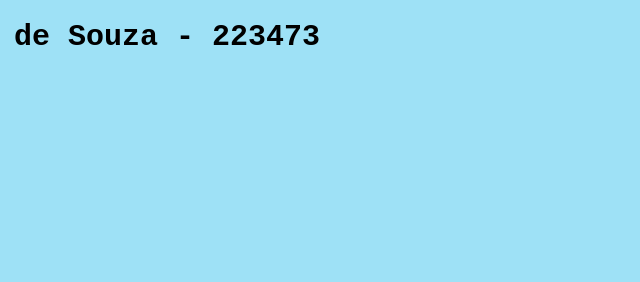
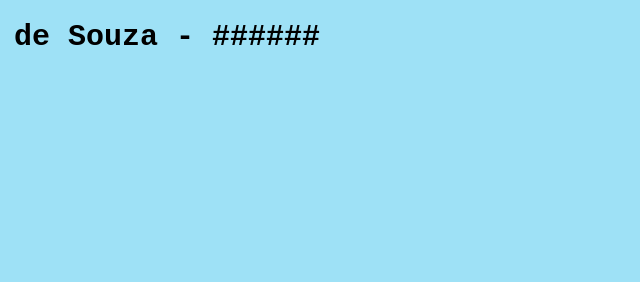
Before and after one commit to Pedrosouza21/Currilo_Unisanta, a plain HTML site: page FDW-B1-2022-223473-PedroSouza/index.html in a window 1280 px wide. Shown: the top 282 px of the page, 438-1078 px from the left. Drawn offline with Linux system fonts and the light colour scheme.

Commit message:
Add files via upload

```diff
--- a/FDW-B1-2022-223473-PedroSouza/index.html
+++ b/FDW-B1-2022-223473-PedroSouza/index.html
@@ -17,7 +17,7 @@
 <body>
 
 
-    <h1 ID="titulo">Pedro Henrique Oliveira de Souza - 223473</h1>
+    <h1 ID="titulo">Pedro Henrique Oliveira de Souza - ######</h1>
 
     <img src="imagens/Foto Curriculo.jpeg" alt="Foto do Currículo">
 
```
